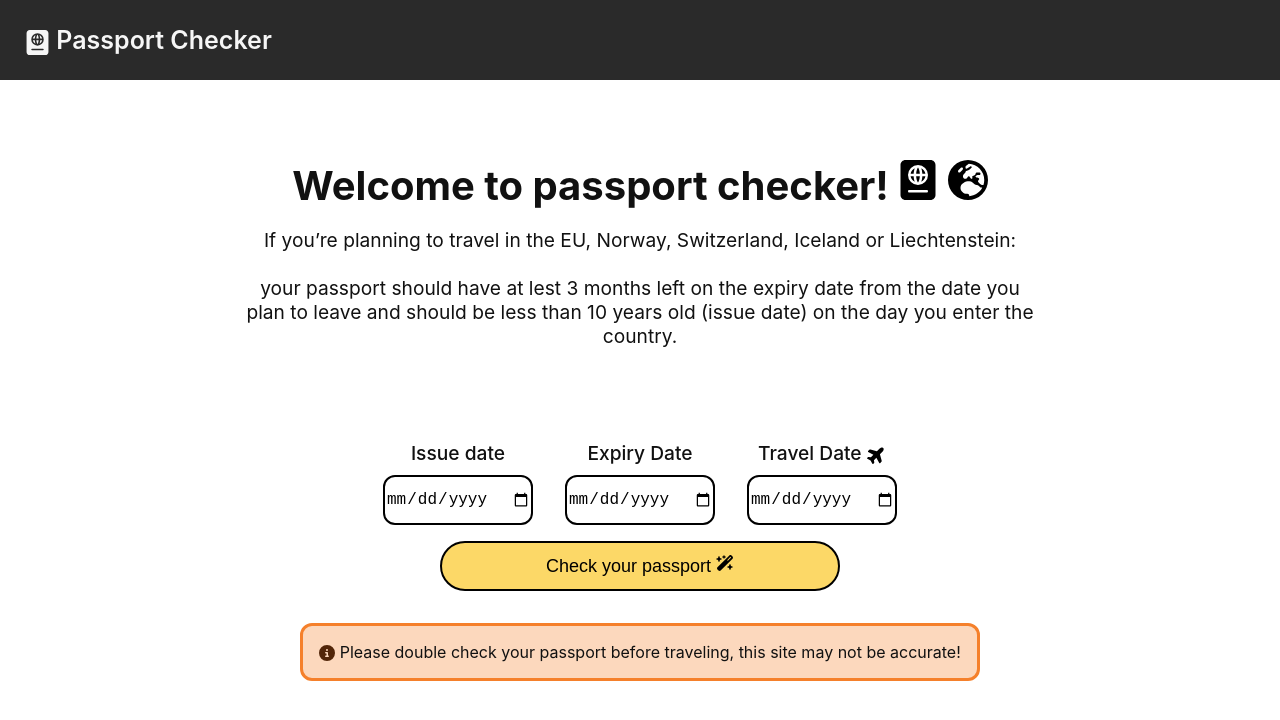
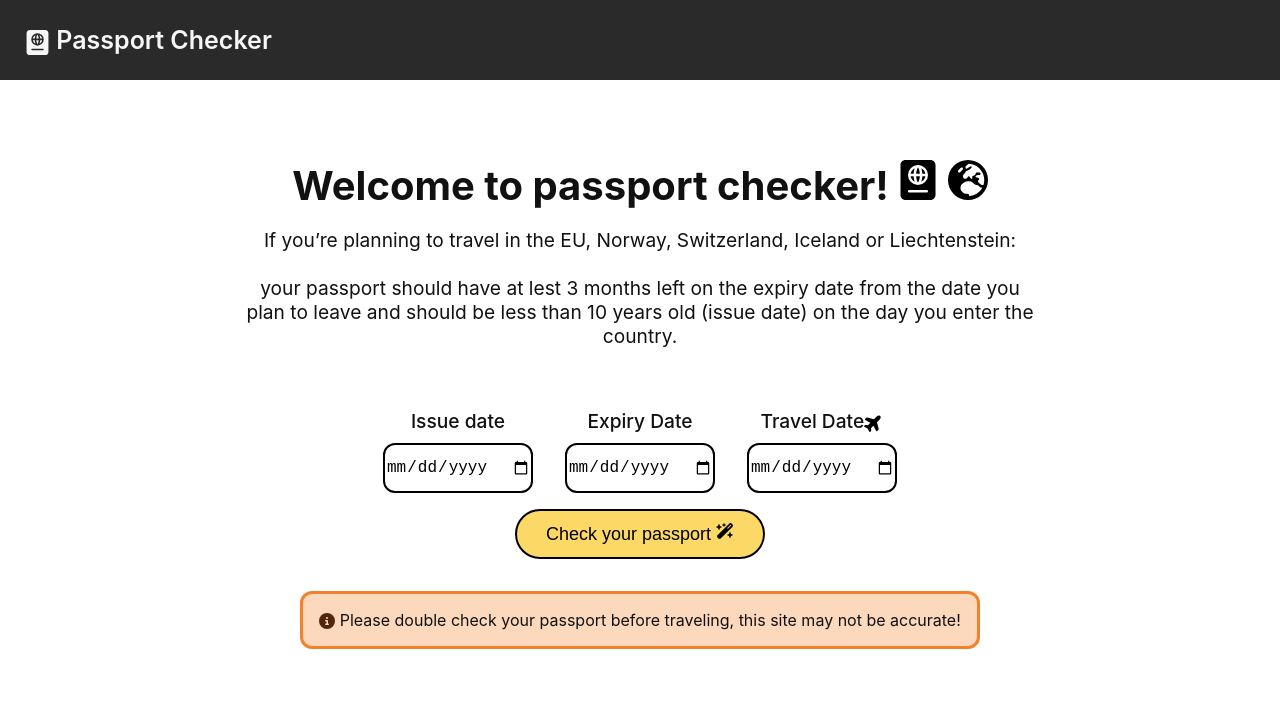
Before and after one commit to Heather0K/passport-checker, a Next.js app: page / in a window 1280 px wide. Shown: the top 720 px of the page. Built offline with nearby package versions, Linux system fonts and the light colour scheme.

Commit message:
add form validation and reset button

```diff
--- a/components/form.tsx
+++ b/components/form.tsx
@@ -5,6 +5,8 @@ import MagicIcon from "../public/icons/magic";
 import TickIcon from "../public/icons/tick";
 import NoEntryIcon from "../public/icons/noentry";
 import PlaneIcon from "../public/icons/plane";
+import {Error} from "./sharedstyles"
+import WarningIcon from "../public/icons/warning";
 
 const FlexContainer = styled.div`
   display: flex;
@@ -12,8 +14,7 @@ const FlexContainer = styled.div`
   justify-content: center;
   flex-flow: column wrap;
   max-width: 800px;
-  margin-top: 3rem;
-
+  margin-top: 1rem;
   font-weight: 500;
 `
 
@@ -70,11 +71,17 @@ const FormItem = styled.div`
     border-radius: 12px;
   }
 
+  &[data-is-error='true'] {
+    input {
+      border-color: #d91919;
+    }
+
+  }
 `
 
 const SubmitButton = styled.button`
   height: 50px;
-  width: 400px;
+  width: 250px;
   font-weight: 500;
   font-size: 18px;
   border: 2px solid black;
@@ -90,6 +97,9 @@ const SubmitButton = styled.button`
     box-shadow: 0 10px 20px 2px rgba(0, 0, 0, 0.25);
   }
 `
+const ResetButton = styled(SubmitButton)`
+  background-color: #e5e5e3;
+`;
 
 export default function Form() {
 
@@ -102,9 +112,12 @@ export default function Form() {
     const [readableAge, setReadableAge] = useState('');
     const [readableExpiry, setReadableExpiry] = useState('');
     const [lastDate, setLastDate] = useState('');
+    const [issueExpError, setIssueExpError] = useState(false);
+    const [expTravelError, setExpTravelError] = useState(false);
 
+    const isError = issueExpError || expTravelError;
+    const handleSubmit = (event) => {
 
-    const handleSubmit = async (event) => {
         setIsLoading(true)
         event.preventDefault()
 
@@ -113,54 +126,88 @@ export default function Form() {
             expiry: event.target.expiry.value,
             travel: event.target.travel.value,
         }
+
+        if (data.issue >= data.expiry || data.expiry <= data.travel) {
+            setIssueExpError(data.issue >= data.expiry)
+            setExpTravelError(data.expiry <= data.travel)
+
+        } else {
+
             const {printReadable: readableAge, diffMonths: issueMonths} = useGetTimeBetween(data.issue, todayDate);
-        const {
-            printReadable: readableTravelDiff,
-            diffMonths: expiryMonths
-        } = useGetTimeBetween(data.travel, data.expiry);
+            const {diffMonths: expiryMonths} = useGetTimeBetween(data.travel, data.expiry);
             const {printReadable: expiry} = useGetTimeBetween(todayDate, data.expiry);
-
 
             const expiryDate = new Date(data.expiry);
             expiryDate.setDate(expiryDate.getDate() - 90);
-
 
             setPassAge(issueMonths)
             setTravelDiff(expiryMonths)
             setReadableAge(readableAge)
             setReadableExpiry(expiry)
             setLastDate(expiryDate.toDateString())
-        setIsLoading(false)
 
         }
+        setIsLoading(false)
+    }
 
+    const handleReset = async (event) => {
+        setPassAge(null)
+        setTravelDiff(null)
+        setReadableAge(null)
+        setReadableExpiry(null)
+        setLastDate(null)
+        setExpTravelError(false)
+        setIssueExpError(false)
+
+    }
     return (
         <FlexContainer>
+            <FormContainer onSubmit={handleSubmit} onReset={handleReset}>
+                {isError && (
+                    <Error>
+                        {issueExpError && <p><WarningIcon/> The issue date must be before the expiry date</p>}
+                        {expTravelError && <p><WarningIcon/> The travel date must be before the expiry date</p>}
+                    </Error>
+                )}
 
-
-            <FormContainer onSubmit={handleSubmit}>
                 <div style={{display: 'flex'}}>
-                    <FormItem>
+                    <FormItem data-is-error={issueExpError}>
                         <label htmlFor="issue">Issue date </label>
                         <input type="date" id="issue" name="issue" required/>
                     </FormItem>
 
-                    <FormItem>
-                        <label htmlFor="expiry">Expiry Date </label>
-                        <input type="date" id="expiry" name="expiry" required/>
+                    <FormItem data-is-error={isError}>
+                        <label htmlFor="expiry">Expiry Date</label>
+                        <input
+                            type="date"
+                            id="expiry"
+                            name="expiry"
+                            required
+                            min={new Date().toISOString().split("T")[0]}
+                        />
                     </FormItem>
 
-                    <FormItem>
-                        <label htmlFor="expiry">Travel Date <PlaneIcon/></label>
-                        <input type="date" id="travel" name="travel" required/>
+                    <FormItem data-is-error={expTravelError}>
+                        <label htmlFor="travel">Travel Date<PlaneIcon/></label>
+                        <input
+                            type="date"
+                            id="travel"
+                            name="travel"
+                            required
+                            min={new Date().toISOString().split("T")[0]}
+                        />
                     </FormItem>
                 </div>
 
+                <div style={{display: 'flex'}}>
+                    {passAge || isError ? (
+                        <ResetButton type="reset">Clear form </ResetButton>
+                    ) : null}
                     <SubmitButton type="submit">Check your passport <MagicIcon/></SubmitButton>
-
+                </div>
             </FormContainer>
 
-            {!isLoading && passAge && (
+            {!isLoading && passAge && !isError && (
                 <Result>
                     <p> Passport is less than 10 years old ? {passAge < 120 ? <TickIcon fill={'green'}/> :
                         <NoEntryIcon fill={'red'}/>} </p>
@@ -174,7 +221,6 @@ export default function Form() {
                 </Result>
             )}
 
-
         </FlexContainer>
     )
 }
--- a/components/sharedstyles.tsx
+++ b/components/sharedstyles.tsx
@@ -1,13 +1,13 @@
 import styled from 'styled-components'
 
-const Container = styled.div`
+export const Container = styled.div`
   display: flex;
   flex-flow: column nowrap;
   justify-content: center;
   align-items: center;
   min-height: 100vh;
 `
-const Main = styled.main`
+export const Main = styled.main`
   padding: 5rem 0;
   flex: 1;
   display: flex;
@@ -16,7 +16,7 @@ const Main = styled.main`
   align-items: center;
 `
 
-const Title = styled.h1`
+export const Title = styled.h1`
   margin: 0;
   line-height: 1.15;
   font-size: 2.5rem;
@@ -24,13 +24,13 @@ const Title = styled.h1`
   text-decoration: none;
 `
 
-const Description = styled.p`
+export const Description = styled.p`
   max-width: 800px;
   font-size: 1.2rem;
   text-align: center;
 `
 
-const Warning = styled.div`
+export const Warning = styled.div`
   margin-top: 2em;
   background-color: rgba(245, 128, 43, 0.31);
   max-width: 800px;
@@ -39,11 +39,20 @@ const Warning = styled.div`
   border-radius: 12px;
   padding: 1em;
 
+  p {
+    margin: 0.5em 0;
+  }
   svg {
     fill: #522609;
     vertical-align: middle;
+  }
+`
 
+export const Error = styled(Warning)`
+  background-color: rgba(246, 9, 61, 0.31);
+  border: 3px solid rgb(126, 4, 4);
+
+  svg {
+    fill: #520914;
   }
-
 `
-export { Container, Main, Title, Description, Warning }
--- /dev/null
+++ b/public/icons/warning.tsx
@@ -0,0 +1,8 @@
+import * as React from 'react';
+import { SVGProps } from 'react';
+const WarningIcon = (props: SVGProps<SVGSVGElement>) => (
+    <svg xmlns="http://www.w3.org/2000/svg" viewBox="0 0 512 512" width="1em" height="1em" {...props}>
+        <path d="M256 512a256 256 0 1 0 0-512 256 256 0 1 0 0 512zm0-384c13.3 0 24 10.7 24 24v112c0 13.3-10.7 24-24 24s-24-10.7-24-24V152c0-13.3 10.7-24 24-24zm-32 224a32 32 0 1 1 64 0 32 32 0 1 1-64 0z" />
+    </svg>
+);
+export default WarningIcon;
```
Also changed, not shown: hooks/use-get-time-diff.ts (+7 -7 lines). Lines whose indentation alone changed are shown as unchanged.
